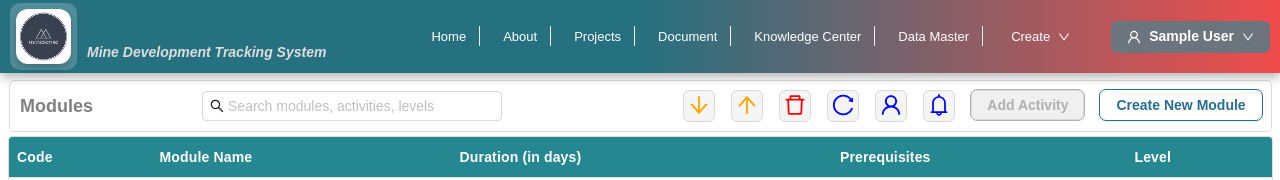
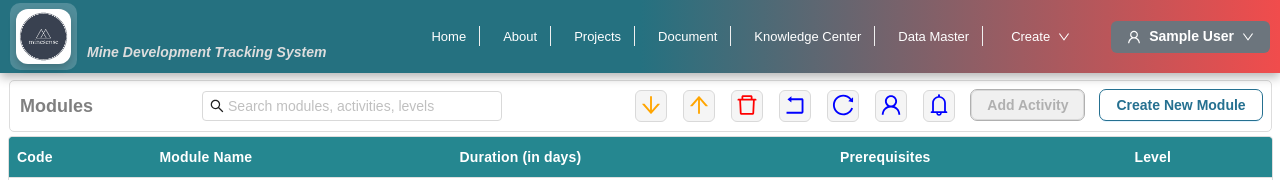
Before and after one commit to nksharma1999/MDTS, a React (Vite) app in the folder frontend/: page /modules in a window 1280 px wide. Shown: the top 180 px of the page. Built offline with nearby package versions, Linux system fonts and the light colour scheme; sample sign-in values are in the browser's storage.

Commit message:
changes in module

```diff
--- a/frontend/src/Components/Module.tsx
+++ b/frontend/src/Components/Module.tsx
@@ -11,6 +11,7 @@ import CreateNotification from "./CreateNotification.tsx";
 import UserRolesPage from "./AssignRACI";
 import { db } from "../Utils/dataStorege.ts";
 import { getCurrentUserId } from '../Utils/moduleStorage';
+import { RollbackOutlined } from '@ant-design/icons';
 
 const Module = () => {
     const { state } = useLocation();
@@ -51,9 +52,18 @@ const Module = () => {
     const [isDeleteModalVisible, setIsDeleteModalVisible] = useState(false);
     const [discardEditByCreating, setDiscardEditByCreating] = useState(false);
     const [sortOrder, setSortOrder] = useState<'asc' | 'desc' | 'original'>('original');
+    const [originalActivities, setOriginalActivities] = useState<any[]>(moduleData.activities);
+    const [isOriginalActivitiesStateStored, setIsOriginalActivitiesStateStored] = useState(false);
+    const [undoStack, setUndoStack] = useState<any[]>([]);
+
+    const pushToUndoStack = (currentState: any) => {
+        setUndoStack((prevStack) => [...prevStack, currentState]);
+        setIsOriginalActivitiesStateStored(false);
+    };
 
     useEffect(() => {
-        if (state) {
+        console.log("State from useLocation:", state);
+          if (state && state.activities)  {
             setModuleData({
                 id: state.id,
                 parentModuleCode: state.parentModuleCode,
@@ -63,7 +73,14 @@ const Module = () => {
                 duration: state.duration,
                 activities: state.activities
             });
+            setUndoStack([]);
+            // Initialize originalActivities only if it's empty
+        if (originalActivities.length === 0) {
+            setOriginalActivities(JSON.parse(JSON.stringify(state.activities)));
         }
+    } else {
+        console.error("State or state.activities is not available.");
+    }
     }, [state]);
 
     useEffect(() => {
@@ -86,7 +103,7 @@ const Module = () => {
 
     const handleSaveModuleAndActivity = async () => {
         try {
-            const userId=getCurrentUserId();
+            const userId = getCurrentUserId();
             if (!moduleData || Object.keys(moduleData).length === 0 || !moduleData.parentModuleCode) {
                 notification.error({
                     message: "Module data is empty or missing required fields.",
@@ -148,6 +165,7 @@ const Module = () => {
     };
 
     const addActivity = () => {
+        pushToUndoStack(moduleData);
         if (!selectedRow) return;
 
         const isModuleSelected = selectedRow.level === "L1";
@@ -208,6 +226,7 @@ const Module = () => {
     };
 
     const deleteActivity = () => {
+        pushToUndoStack(moduleData);
         // if (!selectedRow || selectedRow.code === moduleData.parentModuleCode) return;
 
         // setModuleData((prev: any) => {
@@ -291,6 +310,7 @@ const Module = () => {
     };
 
     const increaseLevel = () => {
+        pushToUndoStack(moduleData);
         if (!selectedRow || selectedRow.level === "L1") return;
 
         setModuleData((prev: any) => {
@@ -374,6 +394,7 @@ const Module = () => {
     };
 
     const decreaseLevel = () => {
+        pushToUndoStack(moduleData);
         if (!selectedRow || selectedRow.level === "L1" || selectedRow.level === "L2") return;
 
         setModuleData((prev: any) => {
@@ -606,16 +627,22 @@ const Module = () => {
     }
 
     const handleSortModule = (order: 'asc' | 'desc' | 'original') => {
-        const activitiesCopy = [...moduleData.activities];
 
         let sortedActivities;
+
         if (order === "asc") {
-            sortedActivities = [...activitiesCopy].sort((a, b) => a.level.localeCompare(b.level));
+            sortedActivities = [...moduleData.activities].sort((a, b) => a.level.localeCompare(b.level));
         } else if (order === "desc") {
-            sortedActivities = [...activitiesCopy].sort((a, b) => b.level.localeCompare(a.level));
+            sortedActivities = [...moduleData.activities].sort((a, b) => b.level.localeCompare(a.level));
         } else {
-            sortedActivities = state?.activities || [];
+            if (originalActivities.length === 0) {
+                return;
+            }
+            // Restore the original activities
+            sortedActivities = JSON.parse(JSON.stringify(originalActivities));
         }
+
+
         setModuleData((prev: any) => ({
             ...prev,
             activities: sortedActivities
@@ -623,8 +650,17 @@ const Module = () => {
     };
 
     useEffect(() => {
+        if (isOriginalActivitiesStateStored === false){
+            setOriginalActivities(JSON.parse(JSON.stringify(moduleData.activities)));
+            setIsOriginalActivitiesStateStored(true);
+        }
         handleSortModule(sortOrder);
     }, [sortOrder]);
+
+    useEffect(() => {
+        console.log("Original Activities Updated:", originalActivities);
+    }, [originalActivities]);
+
 
     const toggleSortOrder = () => {
         const newOrder = sortOrder === 'original' ? 'asc' : sortOrder === 'asc' ? 'desc' : 'original';
@@ -636,6 +672,14 @@ const Module = () => {
         if (sortOrder === 'desc') return <SortDescendingOutlined />;
         return <ReloadOutlined />;
     };
+    const handleUndo = () => {
+        if (undoStack.length === 0) return;
+
+        const lastState = undoStack[undoStack.length - 1];
+        setUndoStack((prevStack) => prevStack.slice(0, -1)); // Remove the last state from the stack
+        setModuleData(lastState); // Restore the last state
+    };
+
 
     return (
         <div>
@@ -692,6 +736,16 @@ const Module = () => {
                                                 className="icon-button red"
                                                 onClick={() => setIsDeleteModalVisible(true)}
                                                 disabled={!selectedRow}
+                                            />
+                                        </Tooltip>
+                                    </Col>
+                                    <Col>
+                                        <Tooltip title="Undo">
+                                            <Button
+                                                icon={<RollbackOutlined />}
+                                                className="icon-button blue"
+                                                onClick={handleUndo}
+                                                disabled={undoStack.length === 0}
                                             />
                                         </Tooltip>
                                     </Col>
@@ -846,7 +900,7 @@ const Module = () => {
                                         <TableCell sx={{ padding: '10px', cursor: "pointer" }}>{moduleData.level}</TableCell>
                                     </TableRow>
                                     {moduleData.activities
-                                        .sort((a: any, b: any) => a.code.localeCompare(b.code))
+                                        // .sort((a: any, b: any) => a.code.localeCompare(b.code))
                                         .map((activity: any, index: any, sortedActivities: any) => (
                                             <TableRow
                                                 hover
```
